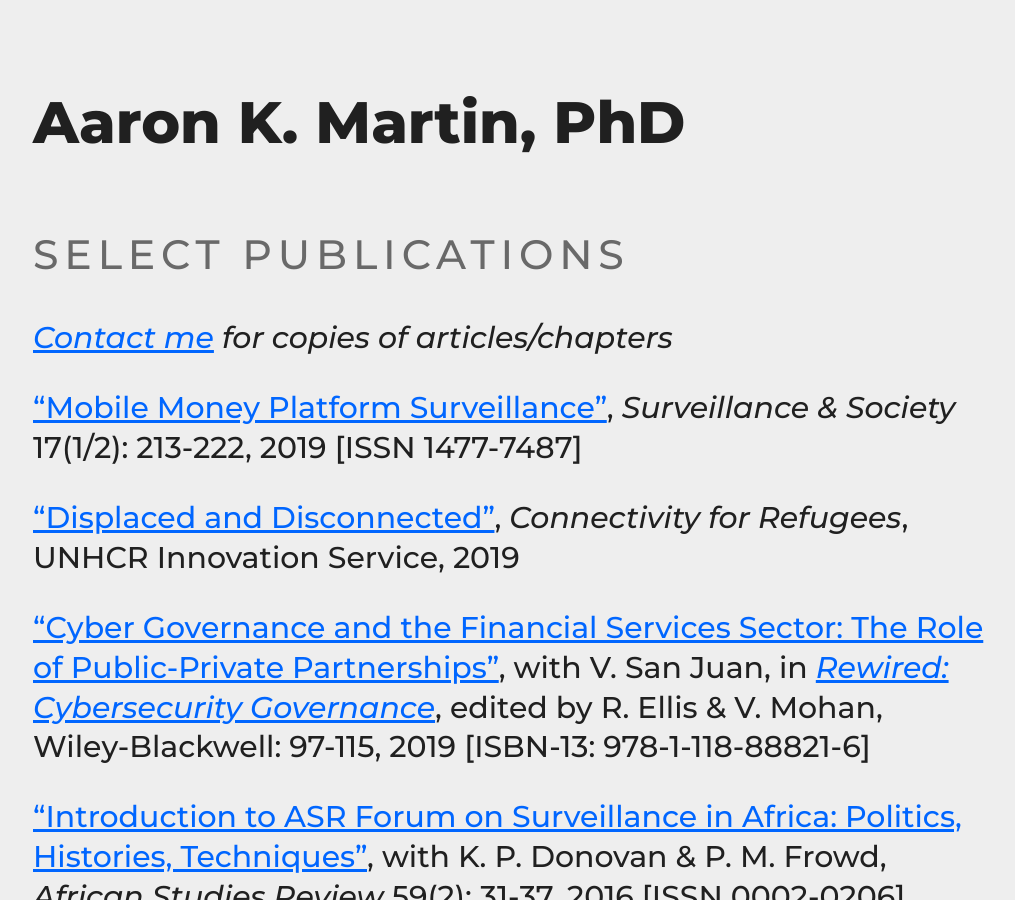
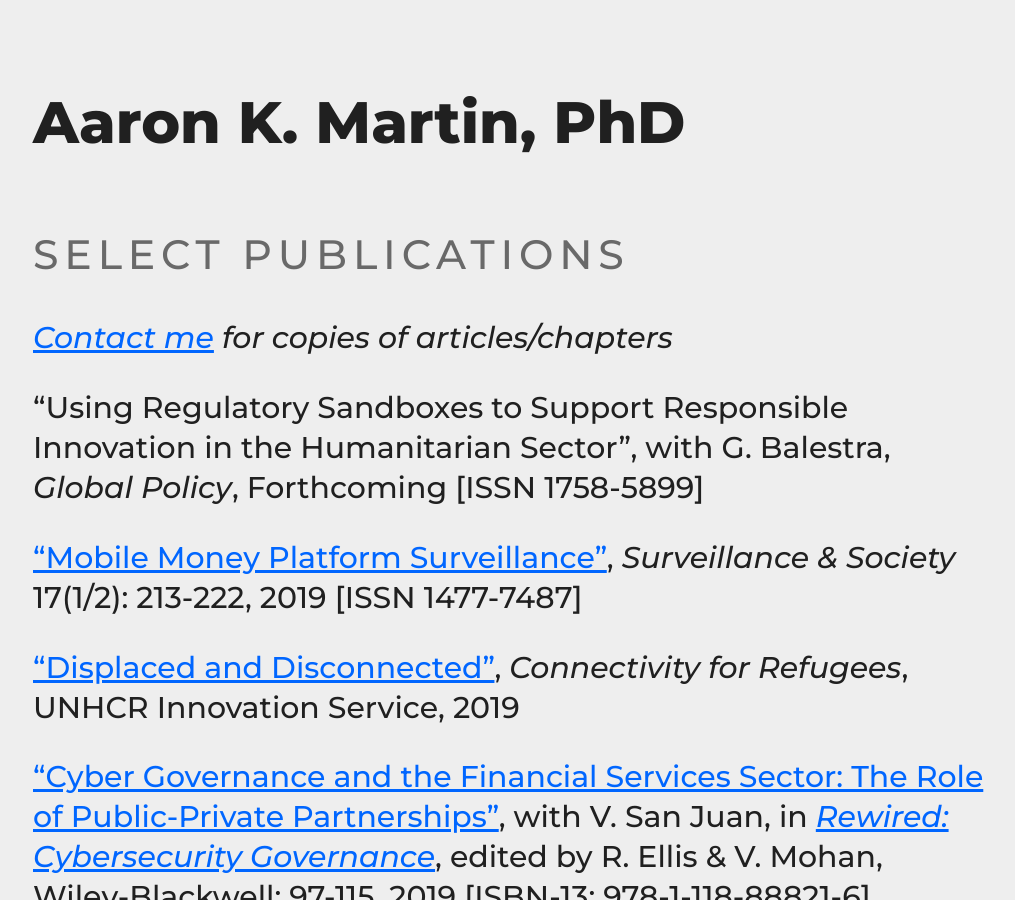
Before and after one commit to haroonalrasheed/641a, a Jekyll site: the page built from select-publications/index.md, in a window 1280 px wide and 900 px high. Shown: the whole window, without its empty margins (131-1146 px from the left). Built offline with Jekyll 4.4.1, drawn with Linux system fonts in a browser that asks for light colours.

Commit message:
Update index.md

```diff
--- a/select-publications/index.md
+++ b/select-publications/index.md
@@ -6,6 +6,8 @@ title: Select Publications
 ## Select Publications
 
 _[Contact me](mailto:a.k.martin@alumni.lse.ac.uk) for copies of articles/chapters_
+
+"Using Regulatory Sandboxes to Support Responsible Innovation in the Humanitarian Sector", with G. Balestra, _Global Policy_, Forthcoming [ISSN 1758-5899]
 
 ["Mobile Money Platform Surveillance"](https://doi.org/10.24908/ss.v17i1/2.12924), *Surveillance & Society* 17(1/2): 213-222, 2019 [ISSN 1477-7487]
 
```
